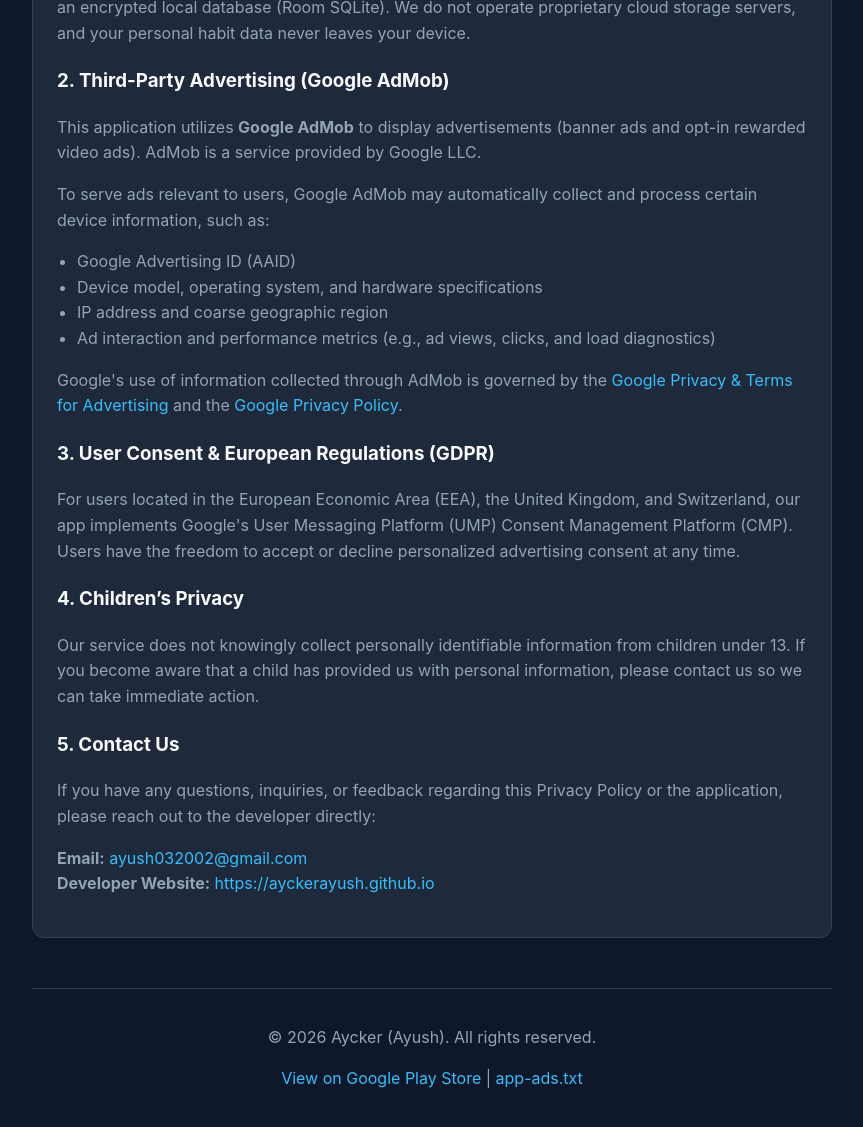
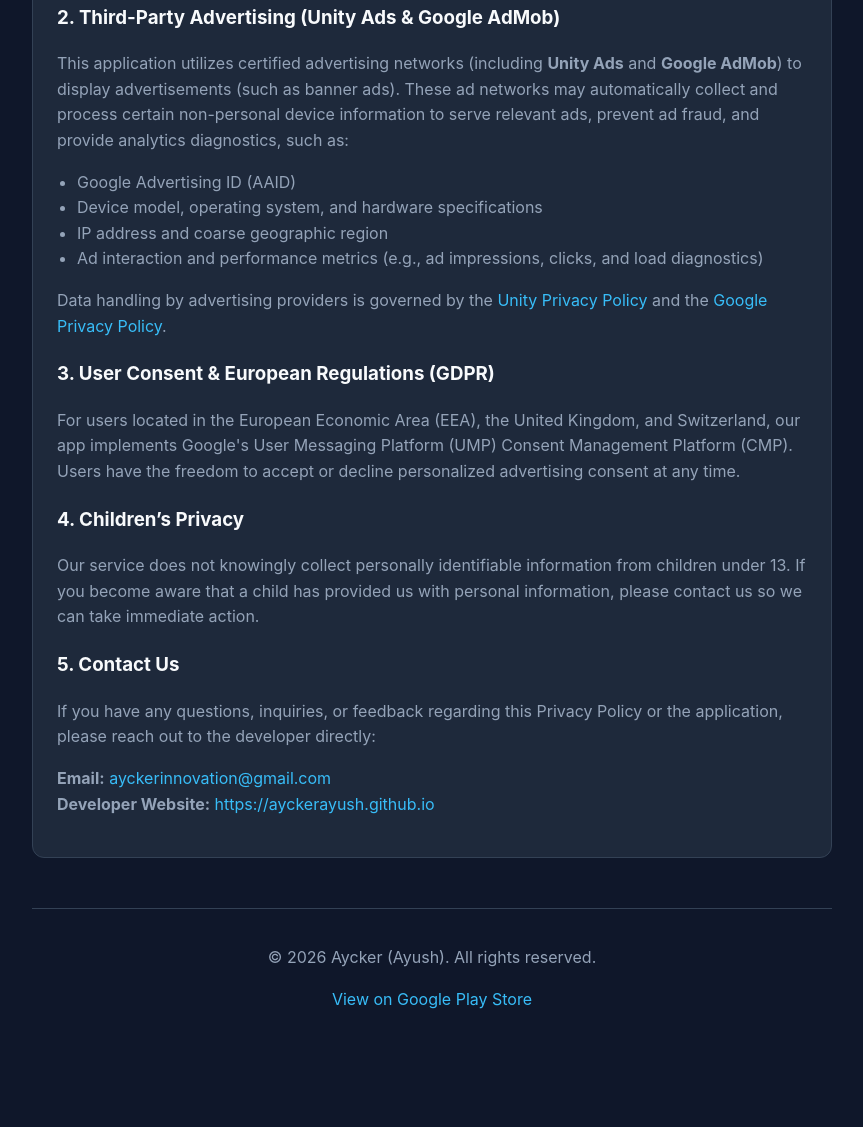
Before and after one commit to AyckerAyush/AyckerAyush.github.io, a plain HTML site: page index.html in a window 1280 px wide. Shown: the part 1013-2140 px from the top of the page, without its empty margins (208-1071 px from the left). After the commit the page ends 2081 px from the top, so only its background shows below. Drawn offline with Linux system fonts and the light colour scheme.

Commit message:
Update contact email to ayckerinnovation@gmail.com and clean up privacy portal UI

```diff
--- a/index.html
+++ b/index.html
@@ -96,7 +96,6 @@
             <span class="badge">Official Developer & Privacy Portal</span>
             <h1>Habit Tracker: Offline AI</h1>
             <p>Developer: <strong>Aycker / Ayush</strong> | Package: <code>com.aycker</code></p>
-            <p><a href="app-ads.txt" style="display:inline-block; margin-top:10px; padding:6px 16px; background:#0284c7; color:#fff; border-radius:6px; font-weight:bold;">View Verified app-ads.txt</a></p>
         </header>
 
         <section class="card">
@@ -113,16 +112,15 @@
             <h3>1. Zero Personal Data Collection</h3>
             <p>Your privacy is our utmost priority. All user-created data—including habit titles, completion records, journal notes, streak counters, and preferences—is stored <strong>100% locally on your device</strong> in an encrypted local database (Room SQLite). We do not operate proprietary cloud storage servers, and your personal habit data never leaves your device.</p>
 
-            <h3>2. Third-Party Advertising (Google AdMob)</h3>
-            <p>This application utilizes <strong>Google AdMob</strong> to display advertisements (banner ads and opt-in rewarded video ads). AdMob is a service provided by Google LLC.</p>
-            <p>To serve ads relevant to users, Google AdMob may automatically collect and process certain device information, such as:</p>
+            <h3>2. Third-Party Advertising (Unity Ads &amp; Google AdMob)</h3>
+            <p>This application utilizes certified advertising networks (including <strong>Unity Ads</strong> and <strong>Google AdMob</strong>) to display advertisements (such as banner ads). These ad networks may automatically collect and process certain non-personal device information to serve relevant ads, prevent ad fraud, and provide analytics diagnostics, such as:</p>
             <ul>
                 <li>Google Advertising ID (AAID)</li>
                 <li>Device model, operating system, and hardware specifications</li>
                 <li>IP address and coarse geographic region</li>
-                <li>Ad interaction and performance metrics (e.g., ad views, clicks, and load diagnostics)</li>
+                <li>Ad interaction and performance metrics (e.g., ad impressions, clicks, and load diagnostics)</li>
             </ul>
-            <p>Google's use of information collected through AdMob is governed by the <a href="https://policies.google.com/technologies/ads" target="_blank" rel="noopener">Google Privacy & Terms for Advertising</a> and the <a href="https://policies.google.com/privacy" target="_blank" rel="noopener">Google Privacy Policy</a>.</p>
+            <p>Data handling by advertising providers is governed by the <a href="https://unity.com/legal/privacy-policy" target="_blank" rel="noopener">Unity Privacy Policy</a> and the <a href="https://policies.google.com/privacy" target="_blank" rel="noopener">Google Privacy Policy</a>.</p>
 
             <h3>3. User Consent & European Regulations (GDPR)</h3>
             <p>For users located in the European Economic Area (EEA), the United Kingdom, and Switzerland, our app implements Google's User Messaging Platform (UMP) Consent Management Platform (CMP). Users have the freedom to accept or decline personalized advertising consent at any time.</p>
@@ -132,13 +130,13 @@
 
             <h3>5. Contact Us</h3>
             <p>If you have any questions, inquiries, or feedback regarding this Privacy Policy or the application, please reach out to the developer directly:</p>
-            <p><strong>Email:</strong> <a href="mailto:ayush032002@gmail.com">ayush032002@gmail.com</a><br>
+            <p><strong>Email:</strong> <a href="mailto:ayckerinnovation@gmail.com">ayckerinnovation@gmail.com</a><br>
             <strong>Developer Website:</strong> <a href="https://ayckerayush.github.io">https://ayckerayush.github.io</a></p>
         </section>
 
         <footer class="footer">
             <p>&copy; 2026 Aycker (Ayush). All rights reserved.</p>
-            <p><a href="https://play.google.com/store/apps/details?id=com.aycker" target="_blank">View on Google Play Store</a> | <a href="app-ads.txt">app-ads.txt</a></p>
+            <p><a href="https://play.google.com/store/apps/details?id=com.aycker" target="_blank">View on Google Play Store</a></p>
         </footer>
     </div>
 </body>
```
